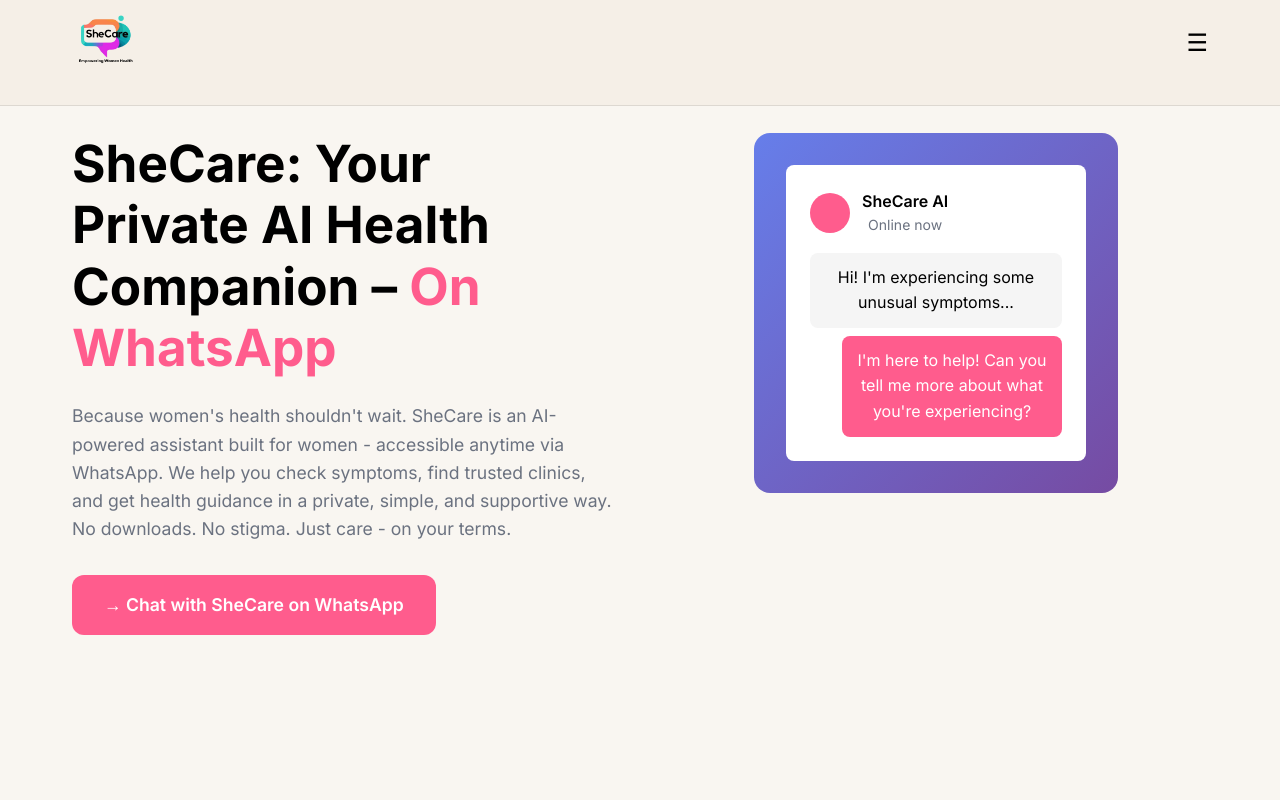
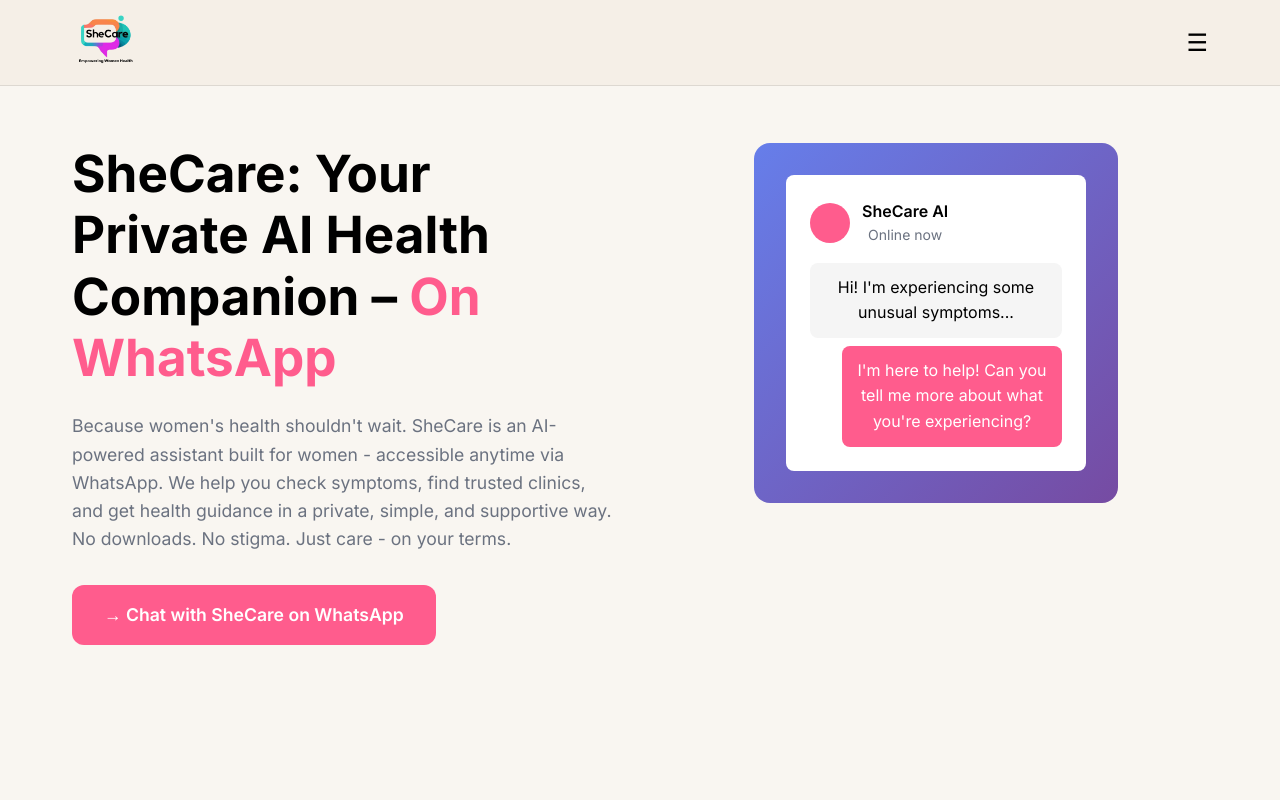
Before and after one commit to antonie-riziki/SheCare, a plain HTML site: page index.html in a window 1280 px wide. Shown: the top 800 px of the page. Drawn offline with nearby package versions, Linux system fonts and the light colour scheme.

Commit message:
Update index.html
updated padding of the hero section

```diff
--- a/index.html
+++ b/index.html
@@ -78,7 +78,6 @@
             top: 0;
             left: 0;
             right: 0;
-            padding-bottom: 20px;
             background: rgba(245, 239, 230, 0.95);
             backdrop-filter: blur(10px);
             z-index: 1000;
@@ -544,7 +543,7 @@
     </header>
 
     <!-- Hero Section -->
-    <section id="home" class="hero">
+    <section id="home" class="hero" style="padding-top: 20px;">
         <div class="container">
             <div class="grid grid-2">
                 <div class="hero-content animate-fade-in">
```
